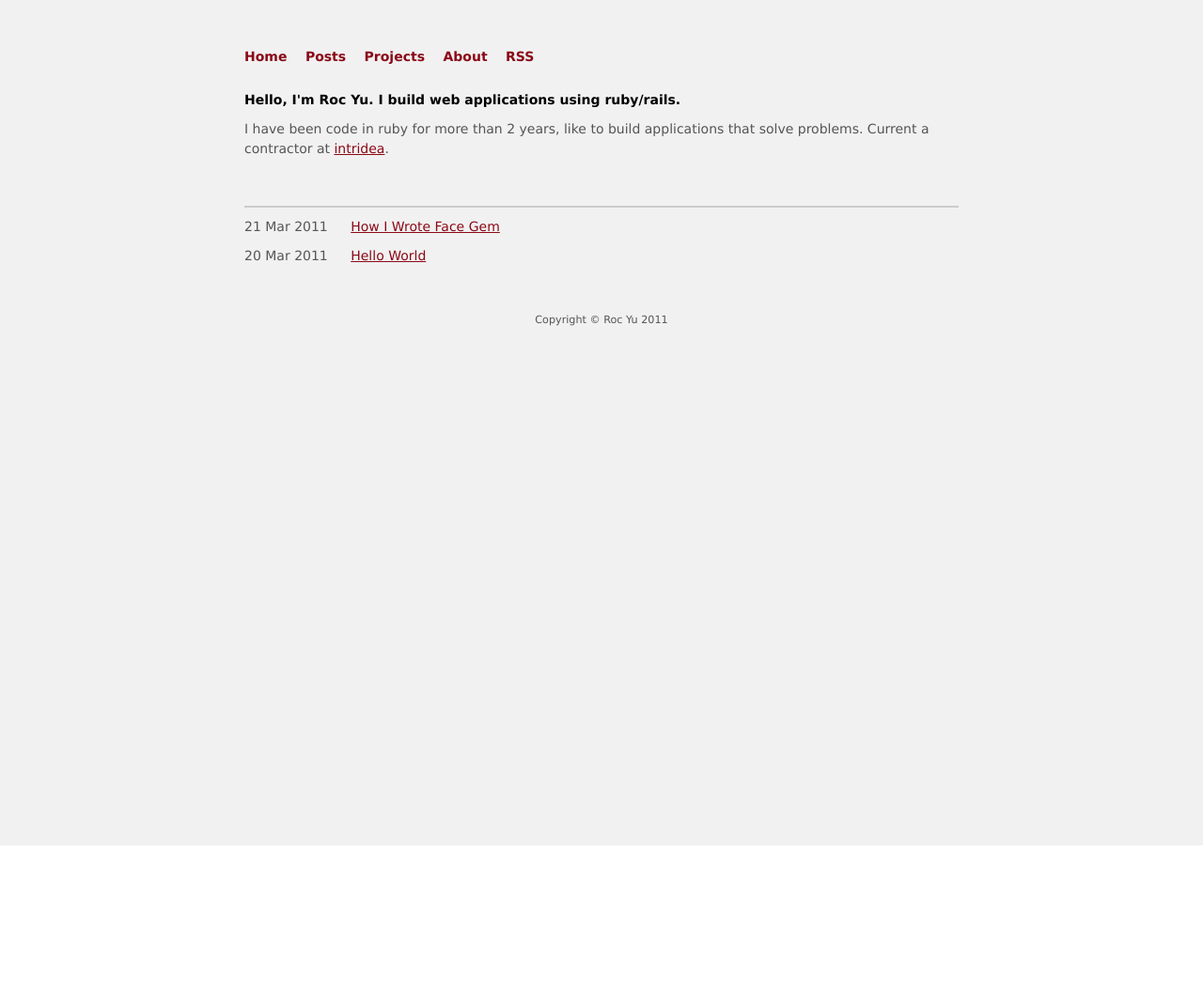
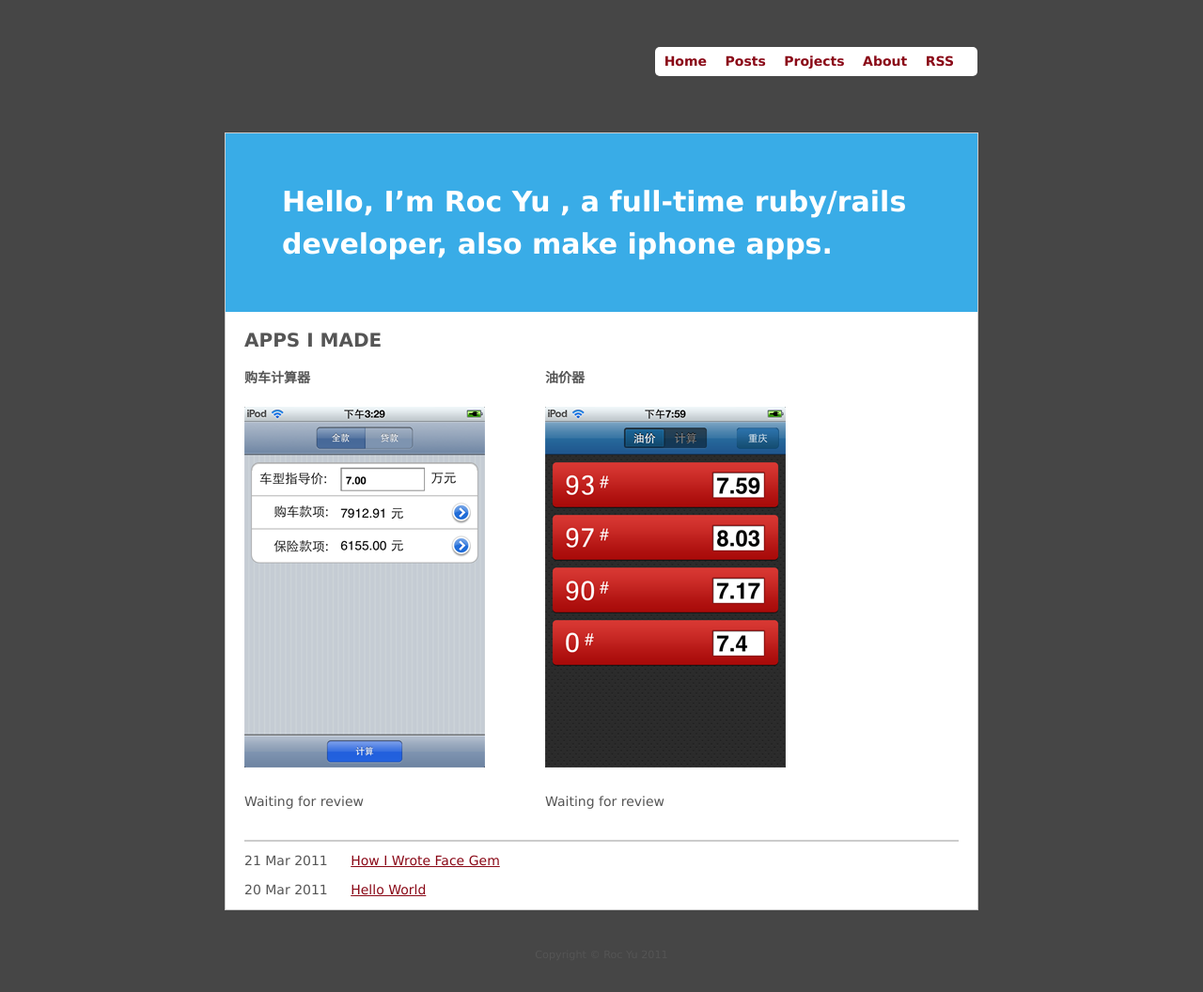
Before and after one commit to rociiu/rociiu_old, a Jekyll site: the page built from index.html, in a window 1280 px wide. Shown: the whole page at 94% size. Built offline with Jekyll 4.4.1, drawn with Linux system fonts in a browser that asks for light colours; before the commit the page ends 900 px from its top, so only the background shows below that.

Commit message:
update home page layout , add apps description

```diff
--- a/_layouts/default.html
+++ b/_layouts/default.html
@@ -32,12 +32,20 @@
                     <a href="/atom.xml">RSS</a>
                   </li>
                </ul>
+               <div class="clear"></div>
            </div>
        </div>
-       <div id="content">
-           <div class="wraper">
-               {{ content }}
-           </div>
+       <div id="main">
+         <div id="slogan">
+           <h2>
+            Hello, I’m Roc Yu , a full-time ruby/rails developer, also make iphone apps.
+           </h2>
+         </div>
+         <div id="content">
+             <div class="wraper">
+                 {{ content }}
+             </div>
+         </div>
        </div>
        <div id="foot">
             <p>Copyright &copy; Roc Yu 2011</p>
--- a/css/main.css
+++ b/css/main.css
@@ -10,11 +10,14 @@
 a {
   color: #8a0917;
 }
+.clear {
+  clear: both;
+}
 html {
 	height: 100%;
 }
 body {
-    background: #f1f1f1;
+    background: #464646;
     color: #555555;
     font-family: lucida grande,tahoma,helvetica,arial,sans-serif;
     font-size: 14px;
@@ -22,10 +25,19 @@
     margin: 0;
   	min-height: 100%;
 }
+#head {
+  margin-bottom: 50px;
+}
 #head .wraper {
   margin: 0 auto;
-  width: 760px;
+  width: 800px;
   padding: 50px 0 10px 0;
+}
+#head .wraper ul {
+  float: right;
+  background: #fff;
+  border-radius: 5px;
+  padding: 5px 10px;
 }
 #head .wraper ul li {
   display: inline;
@@ -34,6 +46,40 @@
 #head .wraper ul li a {
   font-weight: bold;
   text-decoration: none;
+}
+#main {
+  background: #fff;
+  border: 1px solid #ccc;
+  width: 800px;
+  margin: 0 auto;
+}
+#slogan {
+  background: #39ace7;
+  padding: 50px 60px;
+}
+#apps {
+
+}
+#apps h2 {
+  font-weight: bold;
+  font-size: 20px;
+  margin: 15px 0;
+}
+#apps .app {
+  float: left;
+  width: 320px;
+}
+#apps .app h3 {
+  font-weight: bold;
+  margin-bottom: 20px;
+}
+#apps .app .pictures {
+  margin-bottom: 20px;
+}
+#slogan h2 {
+  font-size: 30px;
+  font-weight: bold;
+  color: #fff;
 }
 #intro {
   margin: 15px 0 50px 0;
--- a/index.html
+++ b/index.html
@@ -2,9 +2,27 @@
 layout: default
 title: Home
 ---
-<div id="intro">
-    <h3>Hello, I'm Roc Yu. I build web applications using ruby/rails.</h3>
-    <p>I have been code in ruby for more than 2 years, like to build applications that solve problems. Current a contractor at <a href="http://intridea.com">intridea</a>.</p>
+<div id="apps">
+  <h2>APPS I MADE</h2>
+  <div class="app">
+    <h3>购车计算器</h3>
+    <div class="pictures">
+      <img src="/images/buycarcal.png" />
+    </div>
+    <div class="link">
+      <p>Waiting for review</p>
+    </div>
+  </div>
+  <div class="app">
+    <h3>油价器</h3>
+    <div class="pictures">
+      <img src="/images/gasprice.png" />
+    </div>
+    <div class="link">
+      <p>Waiting for review</p>
+    </div>
+  </div>
+  <div class="clear"></div>
 </div>
 <div id="posts">
     <ul>
```
Also changed, not shown: images/buycarcal.png (added), images/gasprice.png (added).
